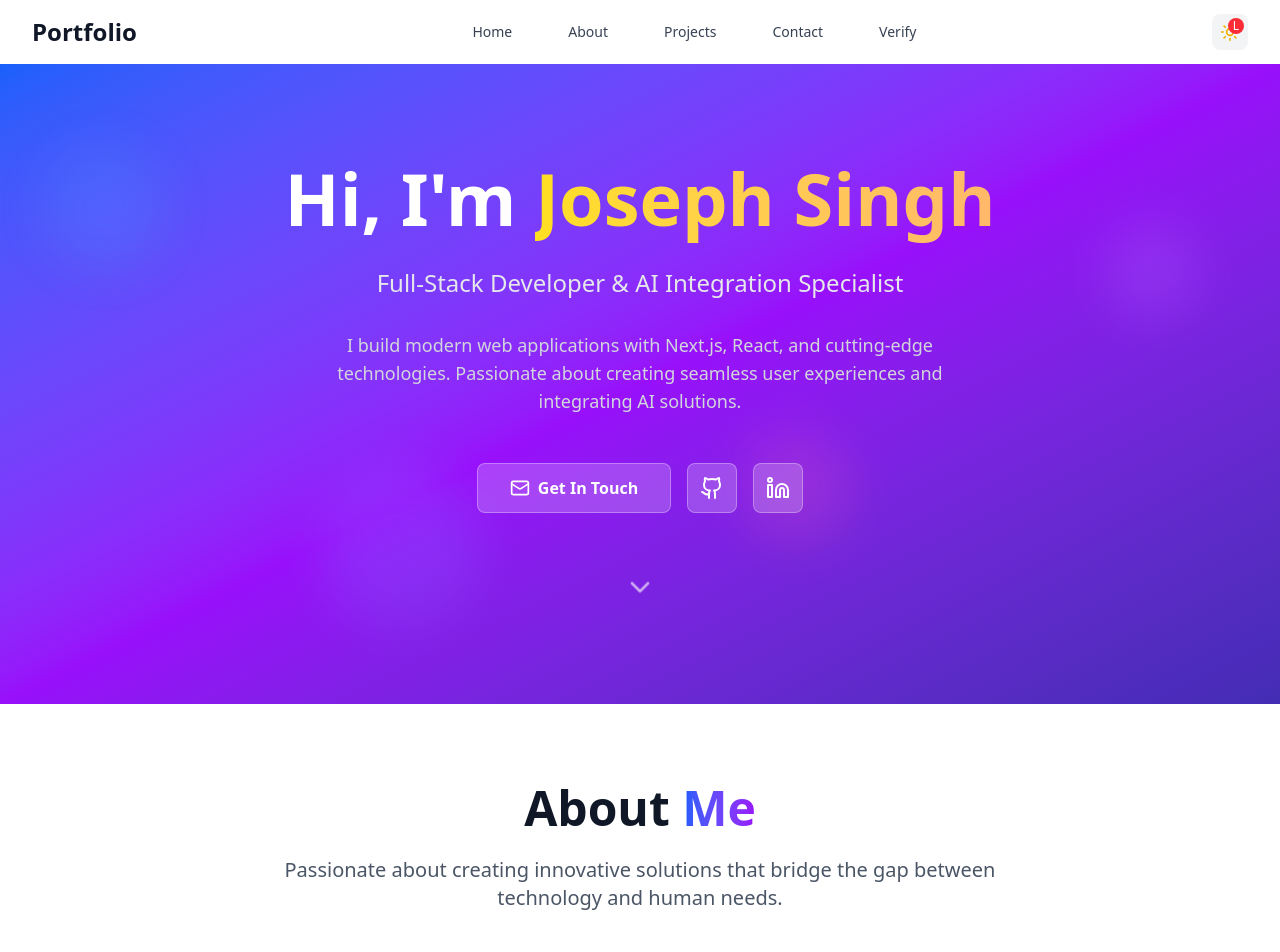
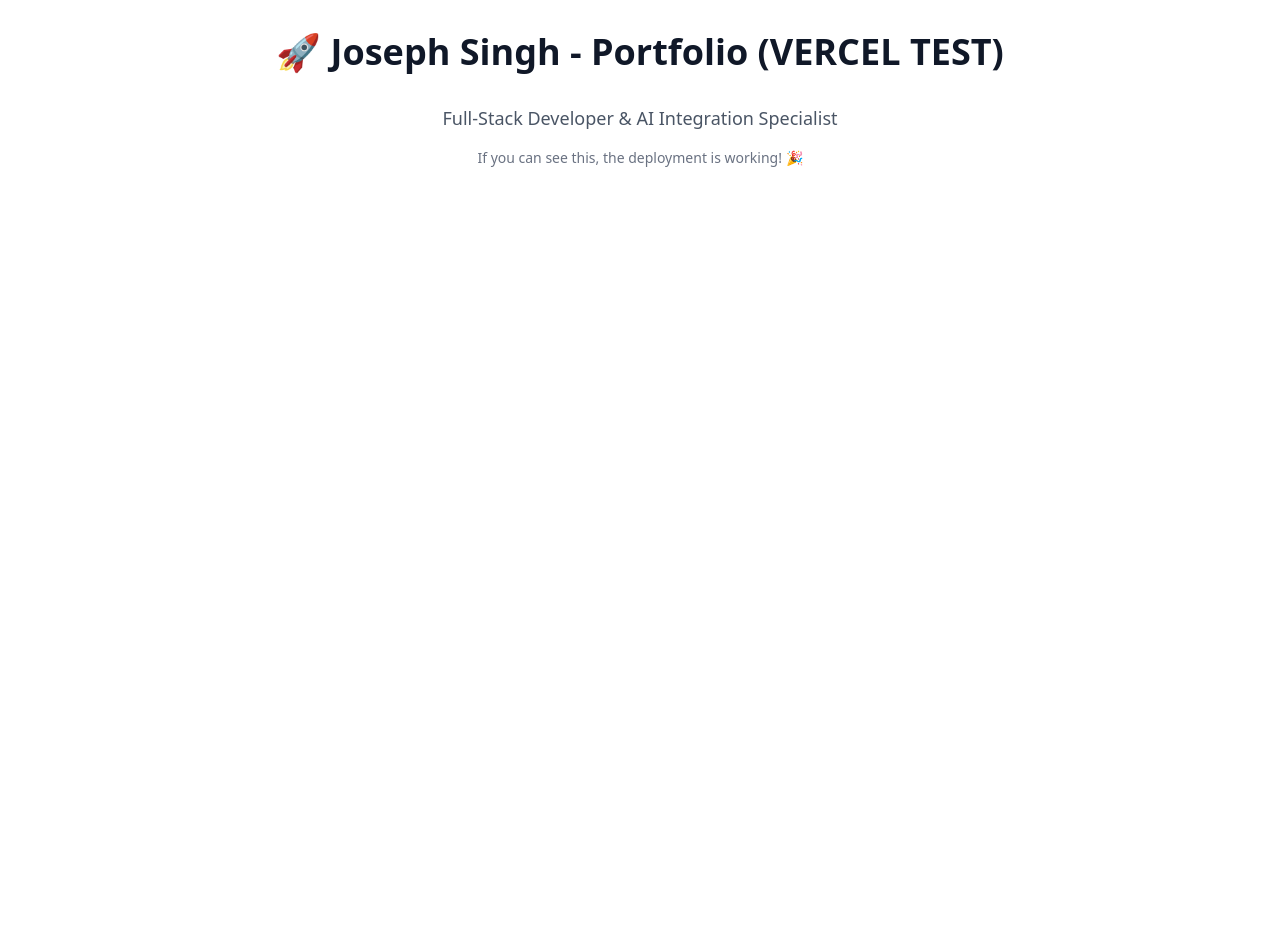
Before and after one commit to joseph-singh-lai/personal-portfolio-9987, a Next.js app: page / in a window 1280 px wide. Shown: the top 952 px of the page. After the commit the page ends 800 px from the top, so only its background shows below. Built offline with nearby package versions, Linux system fonts and the light colour scheme.

Commit message:
Test simple page for Vercel 404 debugging

```diff
--- a/src/app/page.tsx
+++ b/src/app/page.tsx
@@ -8,12 +8,17 @@
 export default function Home() {
   return (
     <main className="min-h-screen bg-white dark:bg-gray-900 transition-colors duration-300">
-      <Navigation />
-      <Hero />
-      <About />
-      <Projects />
-      <Contact />
-      <Footer />
+      <div className="container mx-auto px-4 py-8">
+        <h1 className="text-4xl font-bold text-center text-gray-900 dark:text-white mb-8">
+          🚀 Joseph Singh - Portfolio (VERCEL TEST)
+        </h1>
+        <p className="text-lg text-center text-gray-600 dark:text-gray-300 mb-4">
+          Full-Stack Developer & AI Integration Specialist
+        </p>
+        <p className="text-sm text-center text-gray-500 dark:text-gray-400">
+          If you can see this, the deployment is working! 🎉
+        </p>
+      </div>
     </main>
   )
 }
```
